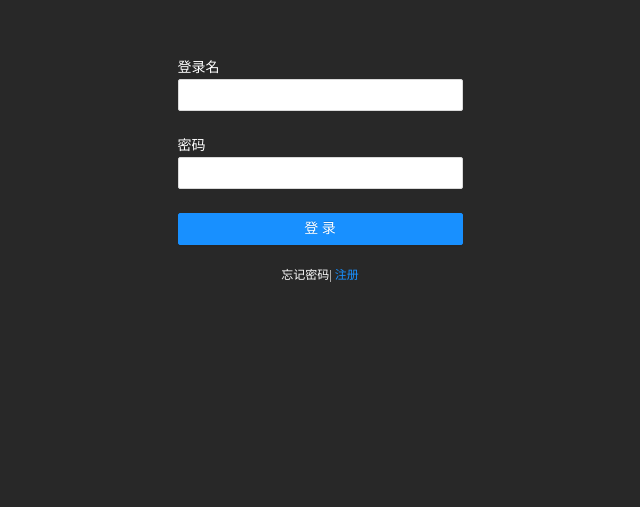
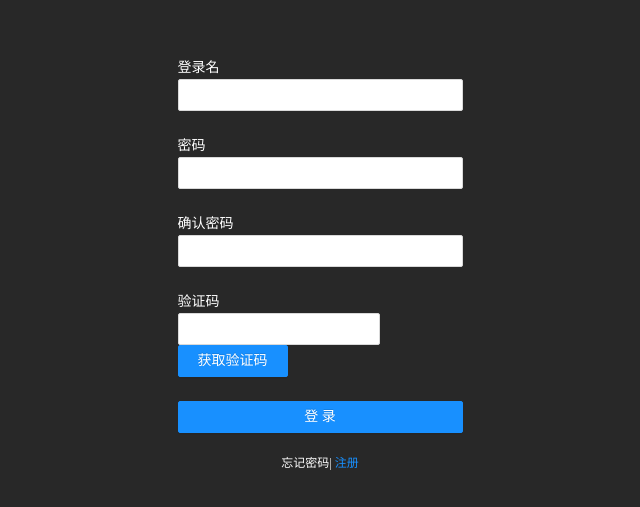
Before and after one commit to MossLwj/vue3-admin-js, a Vue app: page /#/register in a window 1280 px wide. Before the commit this address led to /#/. Shown: the part 243-750 px from the top of the page, without its empty margins (320-960 px from the left). Built offline with nearby package versions, Linux system fonts and the light colour scheme.

Commit message:
update：16课时，正则表达式校验字段；获取验证码定时器的使用；

```diff
--- a/src/utils/verification.js
+++ b/src/utils/verification.js
@@ -3,7 +3,27 @@
  * @param value
  * @returns {boolean}
  */
-export function checkPhone(value) {
+export function verifyPhone(value) {
   let regPhone = /^1[3456789]\d{9}$/;
   return regPhone.test(value);
 }
+
+/**
+ * 校验密码6-20位英文+数字
+ * @param value
+ * @returns {boolean}
+ */
+export function verifyPassword(value) {
+  let regPhone = /^(?!\D+$)(?![^a-zA-Z]+$)\${6,20}$/;
+  return regPhone.test(value);
+}
+
+/**
+ *  校验验证码英文+数字
+ * @param value
+ * @returns {boolean}
+ */
+export function verifyCode(value) {
+  let regPhone = /^[a-zA-Z0-9]{6}$/;
+  return regPhone.test(value);
+}
--- a/src/views/account/Register.vue
+++ b/src/views/account/Register.vue
@@ -16,7 +16,7 @@
             autocomplete="off"
           />
         </a-form-item>
-        <a-form-item>
+        <a-form-item name="password">
           <label>密码</label>
           <a-input
             v-model:value="account_form.password"
@@ -24,7 +24,7 @@
             autocomplete="off"
           />
         </a-form-item>
-        <a-form-item>
+        <a-form-item name="passwords">
           <label>确认密码</label>
           <a-input
             v-model:value="account_form.passwords"
@@ -33,12 +33,27 @@
           />
         </a-form-item>
         <a-form-item>
-          <label>验证码</label>
-          <a-input
-            v-model:value="account_form.code"
-            type="password"
-            autocomplete="off"
-          />
+          <a-row :gutter="15">
+            <a-col :spam="14">
+              <label>验证码</label>
+              <a-input
+                maxLength="6"
+                v-model:value="account_form.code"
+                type="text"
+                autocomplete="off"
+              />
+            </a-col>
+            <a-col :span="10">
+              <a-button
+                @click="getCode()"
+                type="primary"
+                block
+                :loading="button_loading"
+                :disable="button_disable"
+                >{{ button_text }}
+              </a-button>
+            </a-col>
+          </a-row>
         </a-form-item>
         <a-form-item>
           <a-button type="primary" html-type="submit" block>
@@ -54,7 +69,8 @@
   </div>
 </template>
 <script>
-import { checkPhone } from "@/utils/verification";
+import { message } from "ant-design-vue";
+import { verifyPhone, verifyPassword, verifyCode } from "@/utils/verification";
 import { reactive, toRefs } from "vue";
 
 export default {
@@ -64,8 +80,46 @@
       if (!value) {
         return Promise.reject("请输入用户名");
       }
-      if (!checkPhone(value)) {
+      if (!verifyPhone(value)) {
         return Promise.reject("请输入11位手机号码");
+      } else {
+        return Promise.resolve();
+      }
+    };
+
+    const checkPassword = async (rule, value) => {
+      const passwords = formConfig.account_form.passwords;
+
+      if (!value) {
+        return Promise.reject("请输入密码");
+      }
+      if (!verifyPassword(value)) {
+        return Promise.reject("请输入6到20位的数字+英文");
+      }
+      if (passwords !== value) {
+        return Promise.reject("输入的两次密码不一致");
+      } else {
+        return Promise.resolve();
+      }
+    };
+
+    const checkPasswords = async (rule, value) => {
+      if (!value) {
+        return Promise.reject("请输入密码");
+      }
+      if (!verifyPassword(value)) {
+        return Promise.reject("请输入6到20位的数字+英文密码");
+      } else {
+        return Promise.resolve();
+      }
+    };
+
+    const checkCode = async (rule, value) => {
+      if (!value) {
+        return Promise.reject("请输入验证码");
+      }
+      if (!verifyCode(value)) {
+        return Promise.reject("请输入6位的数字+英文验证码");
       } else {
         return Promise.resolve();
       }
@@ -83,18 +137,52 @@
         code: ""
       },
       rules: {
-        username: [{ validator: checkUsername, tigger: "change" }]
+        username: [{ validator: checkUsername, trigger: "change" }],
+        password: [{ validator: checkPassword, trigger: "change" }],
+        passwords: [{ validator: checkPasswords, trigger: "change" }],
+        code: [{ validator: checkCode, trigger: "change" }]
       }
     });
 
+    const codeConfig = reactive({
+      button_text: "获取验证码",
+      button_loading: false,
+      button_disable: false,
+      sec: 60,
+      timer: null
+    });
+
     const data = toRefs(formConfig);
+    const code = toRefs(codeConfig);
 
     const handleFinish = () => {
       alert(111);
     };
 
+    //  获取验证码
+    const getCode = () => {
+      //  校验用户名是否填写
+      if (!formConfig.account_form.username) {
+        message.info("请输入用户名");
+      }
+
+      //  如果定时器存在则清空定时器
+      codeConfig.timer && clearInterval(codeConfig.timer);
+
+      codeConfig.timer = setInterval(() => {
+        const s = codeConfig.sec--;
+        codeConfig.button_text = s + "秒";
+        if (s === 0) {
+          clearInterval(codeConfig.timer);
+          codeConfig.button_text = "重新获取";
+        }
+      }, 1000);
+    };
+
     return {
       ...data,
+      ...code,
+      getCode,
       handleFinish
     };
   }
```
Also changed, not shown: package.json (+14 -14 lines), 1 other file (tests, documents, lock files or other folders).
